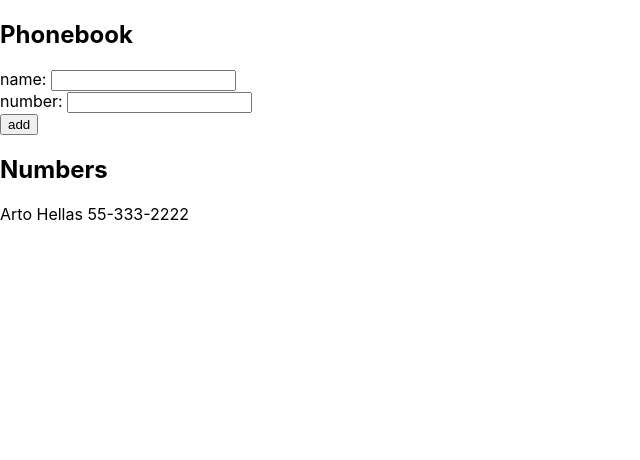
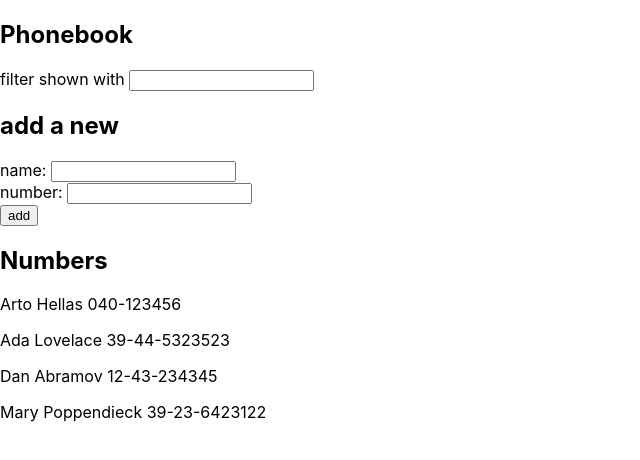
Before and after one commit to freestylsoccer/Full-Stack-Open-2022, a React (Create React App) app in the folder part2/: page / in a window 1280 px wide. Shown: the top 460 px of the page, without its empty margins (0-640 px from the left). Built offline with nearby package versions, Linux system fonts and the light colour scheme.

Commit message:
2.8: La guía telefónica Paso3

```diff
--- a/part2/src/App.js
+++ b/part2/src/App.js
@@ -2,10 +2,15 @@ import React, { useState } from 'react'
 
 const App = () => {
   const [ persons, setPersons ] = useState([
-    { name: 'Arto Hellas', number: '55-333-2222' }
+    { name: 'Arto Hellas', number: '040-123456' },
+    { name: 'Ada Lovelace', number: '39-44-5323523' },
+    { name: 'Dan Abramov', number: '12-43-234345' },
+    { name: 'Mary Poppendieck', number: '39-23-6423122' }
   ])
   const [ newName, setNewName ] = useState('')
   const [ newNumber, setNewNumber ] = useState('')
+
+  const [ nameFilter, setNameFilter ] = useState('')
 
   const addPerson = (event) => {
     event.preventDefault()
@@ -35,10 +40,22 @@ const App = () => {
     setNewNumber(event.target.value)
   }
 
+  const handleNameFilterChange = (event) => {
+    setNameFilter(event.target.value)
+  }
+
+  const personsToShow = nameFilter === ''
+    ? persons
+    : persons.filter(person => person.name.toLocaleLowerCase().indexOf(nameFilter.toLocaleLowerCase()) !== -1)
+
   return (
     <div>
       <h2>Phonebook</h2>
+      <div>
+        filter shown with <input value={nameFilter} onChange={handleNameFilterChange}  />
+      </div>
       <form onSubmit={addPerson}>
+        <h2>add a new</h2>
         <div>
           name: <input value={newName} onChange={handleNameChange}/>
         </div>
@@ -50,7 +67,7 @@ const App = () => {
         </div>
       </form>
       <h2>Numbers</h2>
-      {persons.map(person =>
+      {personsToShow.map(person =>
         <p key={person.name}>{person.name} {person.number}</p>
       )}
     </div>
```
